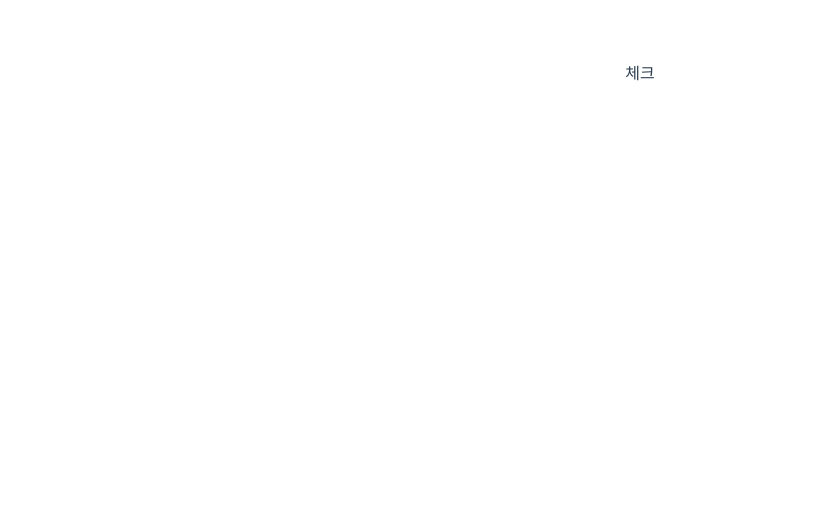
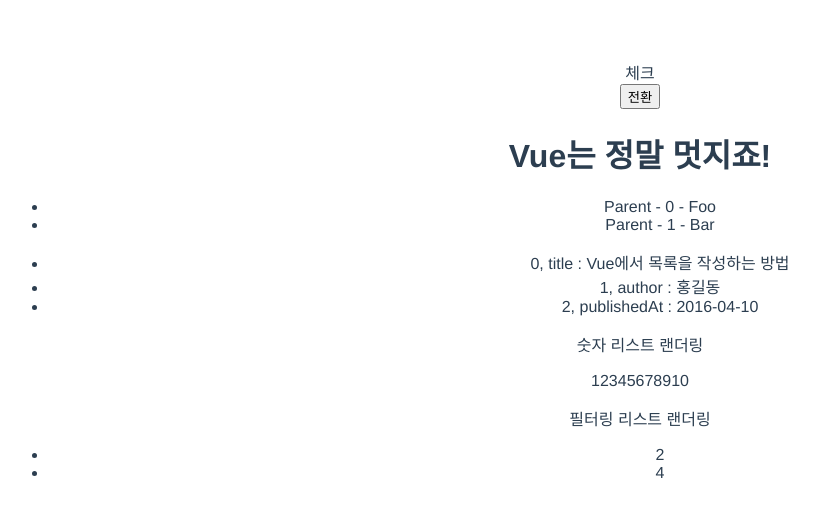
Before and after one commit to JBK501/vue_study, a Vue app: page / in a window 1280 px wide. Shown: the top 514 px of the page, without its empty margins (0-819 px from the left). Built offline with nearby package versions, Linux system fonts and the light colour scheme.

Commit message:
ADD rendering

```diff
--- a/src/components/ExerciseVue03.vue
+++ b/src/components/ExerciseVue03.vue
@@ -1,7 +1,28 @@
 <script setup>
-import { ref } from "vue";
+/* 클래스 동적 바인딩 */
+import { computed, reactive, ref } from "vue";
 const isActive = ref(true);
 const hasError = ref(false);
+
+// 조건부 렌더링 데이터
+const awesome = ref(true);
+
+// 리스트 렌더링 데이터
+const parentMessage = ref("Parent");
+const items = ref([{ message: "Foo" }, { message: "Bar" }]);
+
+// 객체 랜더링 데이터
+const myObject = reactive({
+  title: "Vue에서 목록을 작성하는 방법",
+  author: "홍길동",
+  publishedAt: "2016-04-10",
+});
+
+// 필터링 데이터
+const numbers = ref([1, 2, 3, 4, 5]);
+const eventNumbers = computed(() => {
+  return numbers.value.filter((n) => n % 2 === 0);
+});
 </script>
 <template>
   <!-- 클래스 속성에 동적으로 바인딩한다.
@@ -10,4 +31,39 @@
   <div class="static" :class="{ active: isActive, 'text-danger': hasError }">
     체크
   </div>
+
+  <!-- 조건부 랜더링 -->
+  <button @click="awesome = !awesome">전환</button>
+
+  <h1 v-if="awesome">Vue는 정말 멋지죠!</h1>
+  <h1 v-else>아닌가요? 😂</h1>
+
+  <!-- 리스트 랜더링 -->
+  <ul>
+    <!-- :key 바인딩 - 뷰 리스트 최적화를 위해 권장되는 방식-->
+    <li v-for="(item, index) in items" :key="index">
+      {{ parentMessage }} - {{ index }} - {{ item.message }}
+    </li>
+  </ul>
+
+  <!-- 객체 리스트 랜더링-->
+  <ul>
+    <li v-for="(value, key, index) in myObject" :key="index">
+      {{ index }}, {{ key }} : {{ value }}
+    </li>
+  </ul>
+
+  <!-- 숫자 범위 리스트 랜더링-->
+  <div>
+    <p>숫자 리스트 랜더링</p>
+    <span v-for="(n, index) in 10" :key="index">{{ n }}</span>
+  </div>
+
+  <!-- 필터링 결과 리스트 랜더링-->
+  <div>
+    <p>필터링 리스트 랜더링</p>
+    <ul>
+      <li v-for="(n, index) in eventNumbers" :key="index">{{ n }}</li>
+    </ul>
+  </div>
 </template>
```
